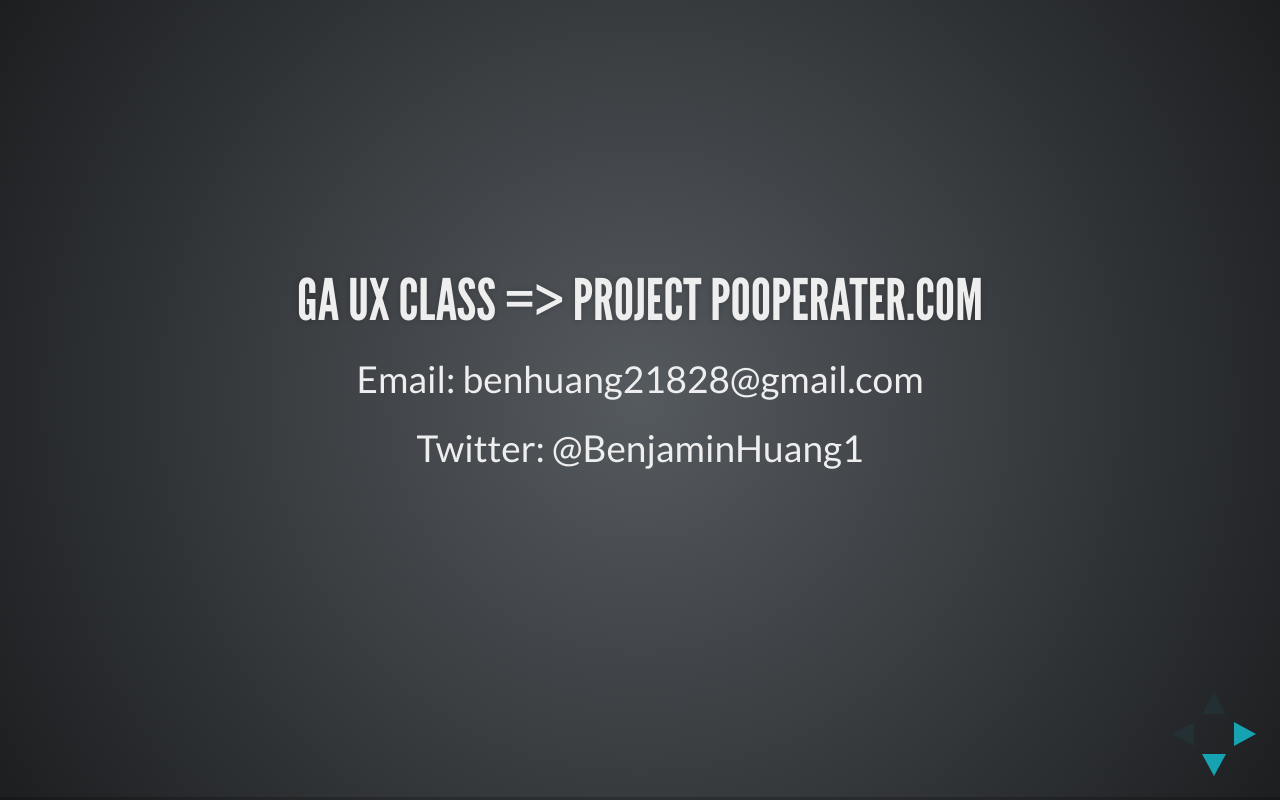
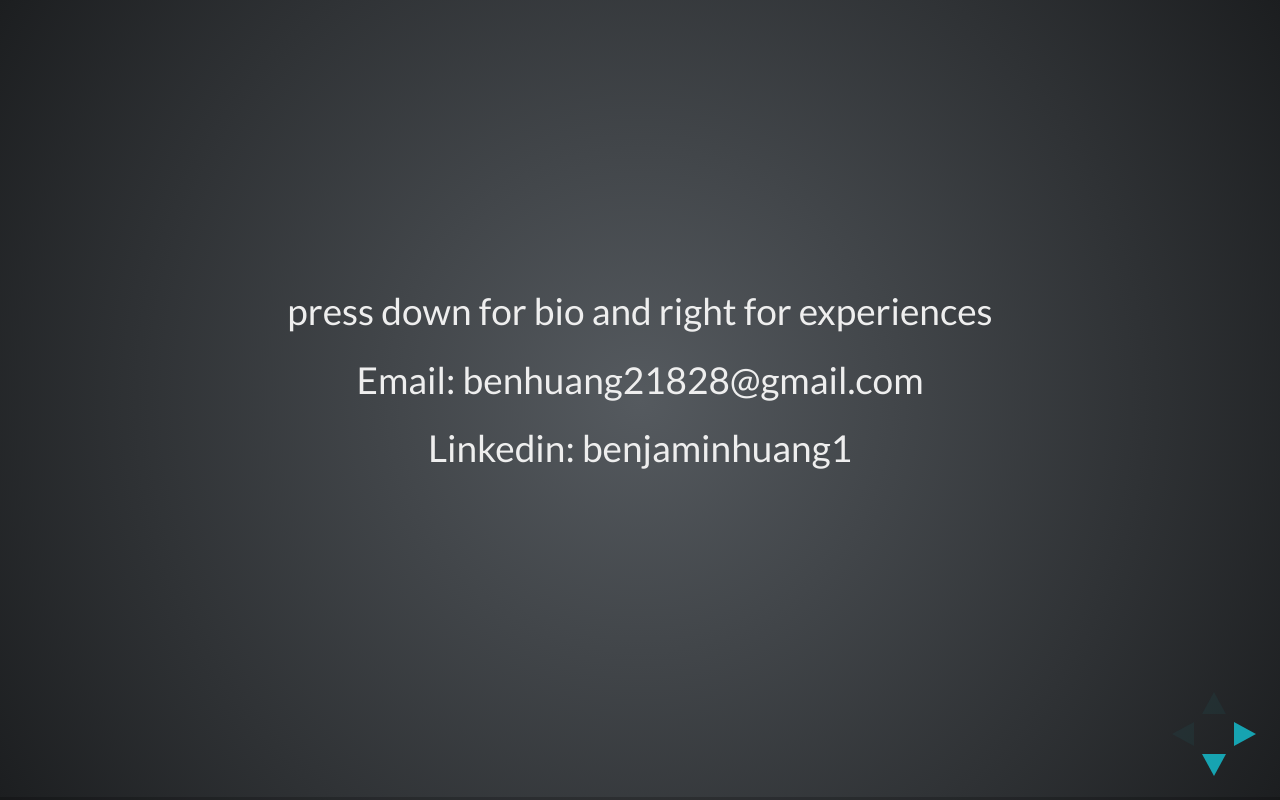
Before and after one commit to benhuang21828/benhuang21828.github.io, a website: page index.html in a window 1280 px wide. Drawn offline with nearby package versions, Linux system fonts and the light colour scheme; no server answers.

Commit message:
Update index.html

```diff
--- a/index.html
+++ b/index.html
@@ -49,9 +49,9 @@
 			<div class="slides" ng-controller="BioController as bio">
 				<section>
 					<section>
-						<h3>GA UX class => Project PoopeRater.com</h3>
+						<p>press down for bio and right for experiences</p>
 						<p>Email: benhuang21828@gmail.com</p>
-						<p font-size="12">Twitter: @BenjaminHuang1</p>
+						<p font-size="12">Linkedin: benjaminhuang1</p>
 
 
 					</section>
```
